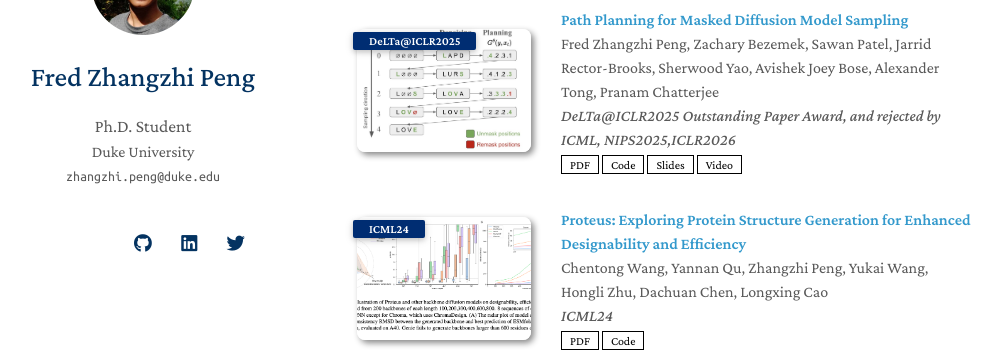
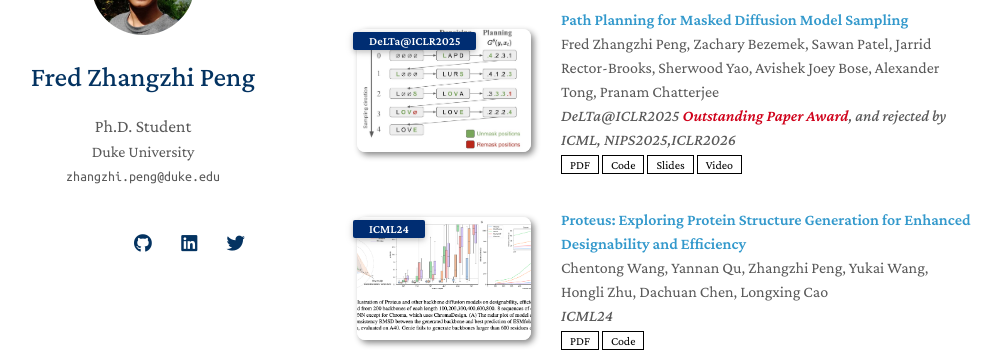
Before and after one commit to pengzhangzhi/home, a Jekyll site: the page built from index.md, in a window 1280 px wide and 900 px high, scrolled down 955 px. Shown: the part 153-505 px from the top of the window, without its empty margins (133-1134 px from the left). Built offline with Jekyll 4.4.1, drawn with Linux system fonts in a browser that asks for light colours; nearby versions of some CDN libraries; a style sheet for code colours, icons or effects is not loaded; our own code applies the rules of GitHub Pages for plain Markdown files.

Commit message:
Update publication details and formatting

```diff
--- a/_data/publications.yml
+++ b/_data/publications.yml
@@ -5,6 +5,7 @@ main:
     pdf: https://arxiv.org/pdf/2509.23405
     conference_short: ICLR2026, Oral
     conference: ICLR2026, <span style="color:#d0021b; font-weight:600;">Oral (top 2%)</span>
+
   - title: "Open-dLLM: Open Diffusion Large Language Model"
     image: ./assets/img/quick-sort-thumbnail.jpg
     authors: Fred Zhangzhi Peng, Shuibai Zhang, Alexander Tong
@@ -15,7 +16,7 @@ main:
   - title: "Path Planning for Masked Diffusion Model Sampling"
     authors: Fred Zhangzhi Peng, Zachary Bezemek, Sawan Patel, Jarrid Rector-Brooks, Sherwood Yao, Avishek Joey Bose, Alexander Tong, Pranam Chatterjee
     conference_short: DeLTa@ICLR2025
-    conference: DeLTa@ICLR2025 Outstanding Paper Award, and rejected by ICML, NIPS2025,ICLR2026
+    conference: DeLTa@ICLR2025 <span style="color:#d0021b; font-weight:600;">Outstanding Paper Award</span>, and rejected by ICML, NIPS2025,ICLR2026
     pdf: https://arxiv.org/abs/2502.03540
     code: https://github.com/pengzhangzhi/Path-Planning
     image: ./assets/img/p2.jpg
```
